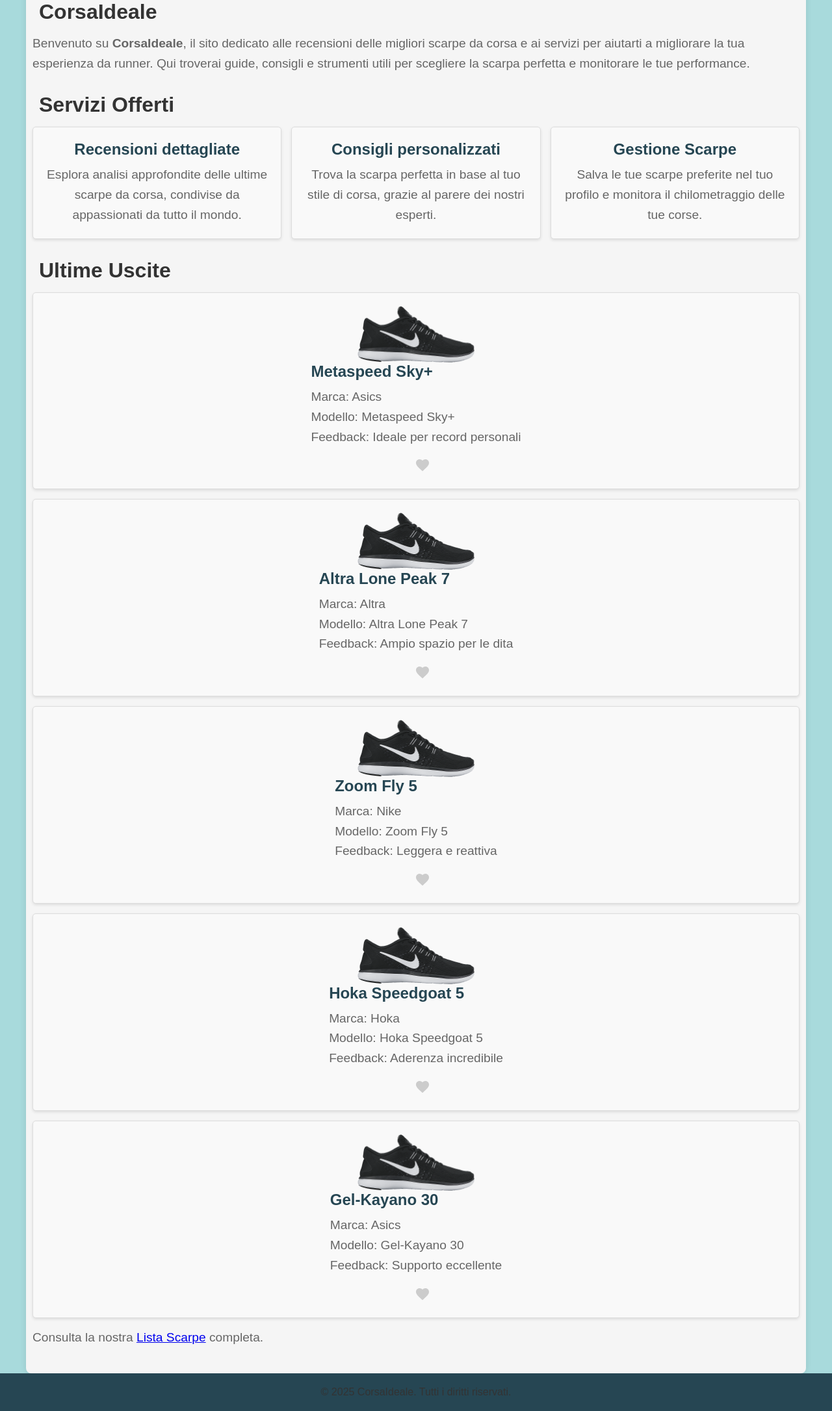
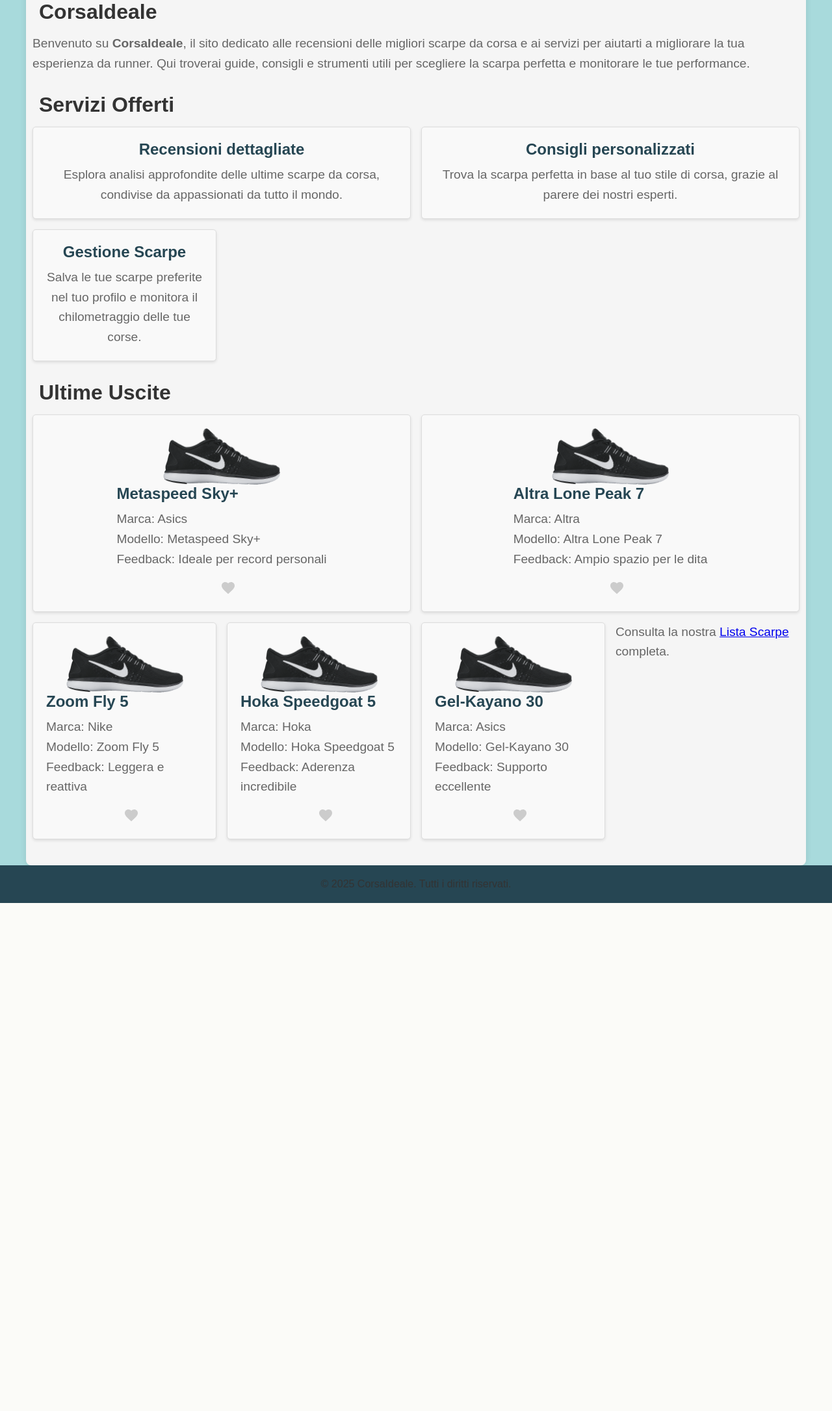
Before and after one commit to ProgettoTecWeb24/Project, a PHP site: page /PHP/index.php in a window 1280 px wide. Shown: the part 130-2302 px from the top of the page at 65% size. After the commit the page ends 1520 px from the top, so only its background shows below. Run offline with PHP 8.4, Linux system fonts and the light colour scheme; data comes from the database, SQL or seed files in the repository.

Commit message:
Update style.css

```diff
--- a/src/CSS/style.css
+++ b/src/CSS/style.css
@@ -209,13 +209,6 @@
 /* Singole sezioni */
 .content {
   margin-bottom: 30px;
-}
-
-/* Stile per le cards (Ultime Uscite e Servizi Offerti) */
-.cards {
-  display: flex;
-  flex-wrap: wrap;
-  gap: 15px;
 }
 
 .card {
```
